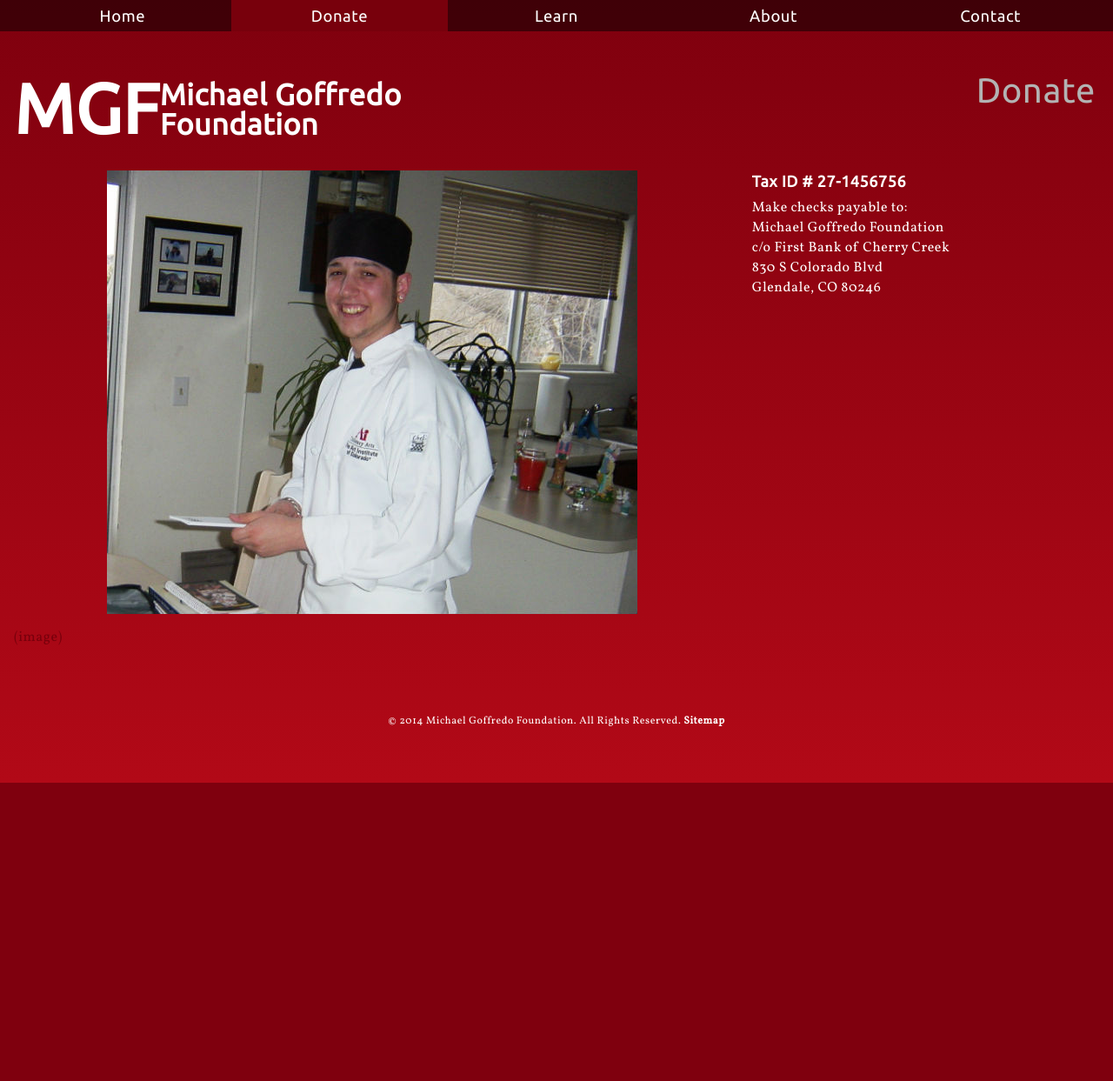
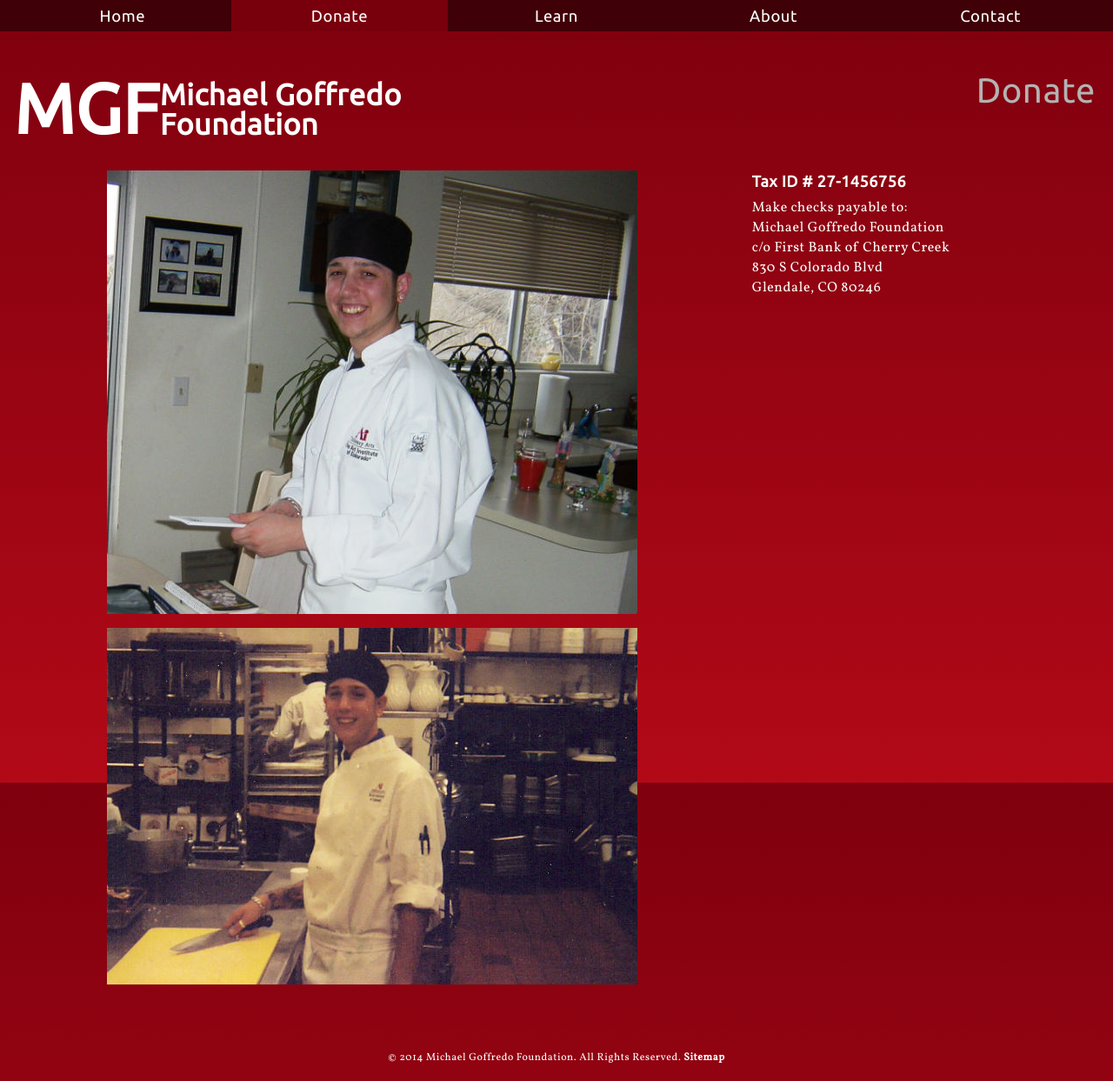
Before and after one commit to quattromani/MGF, a Jekyll site: the page built from donate/index.html, in a window 1280 px wide. Shown: the whole page at 87% size. Built offline with Jekyll 4.4.1, drawn with Linux system fonts in a browser that asks for light colours; nearby versions of some CDN libraries; before the commit the page ends 900 px from its top, so only the background shows below that.

Commit message:
fixed image type

```diff
--- a/donate/index.html
+++ b/donate/index.html
@@ -12,7 +12,7 @@ parent: Donate
       <img src="../img/mgf10_610.jpg" alt="">
     </figure>
     <figure>
-      <img src=",,.img/mgf2_610.jpg" alt="">
+      <img src="../img/mgf2_610.jpg" alt="">
     </figure>
 
   </div>
```
